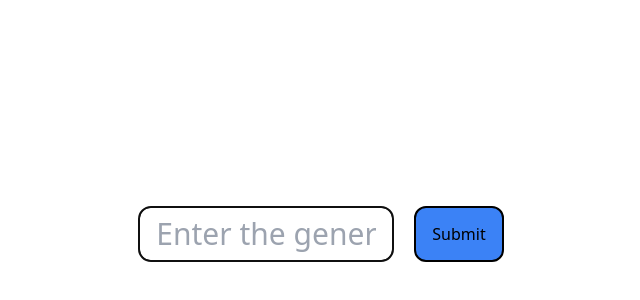
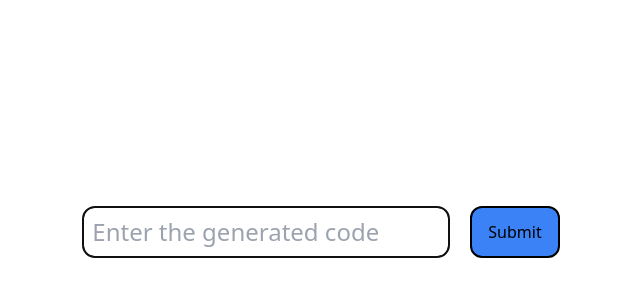
Before and after one commit to MichelSaez610/NotNetflix, an Angular app: page /a2Page in a window 1280 px wide. Shown: the part 34-334 px from the top of the page, without its empty margins (319-959 px from the left). Built offline with nearby package versions, Linux system fonts and the light colour scheme; no server answers.

Commit message:
Changed some css

```diff
--- a/src/app/Components/a1-video-selector/a1-video-selector.component.html
+++ b/src/app/Components/a1-video-selector/a1-video-selector.component.html
@@ -27,7 +27,7 @@
 </nav>
 
 
-<div *ngIf="selectedVideo" class="mx-auto w-[100dvw] h-auto fixed bottom-0 left-0">
+<div *ngIf="selectedVideo" class="mx-auto w-[100dvw] h-auto fixed top-[20%] bottom-0 left-0">
   <video
     id="video"
     class="mx-auto w-[50%] h-auto"
--- a/src/app/Components/a2-code-form/code-form.component.html
+++ b/src/app/Components/a2-code-form/code-form.component.html
@@ -1,7 +1,7 @@
 <div class="h-screen w-full">
   <form class="mt-60 w-full flex gap-x-5 justify-center align-center">
     <input
-      class="py-2 px-4 w-64 text-3xl border-2 border-black rounded-xl justify-center align-center"
+      class="py-2 px-2 w-74 text-2xl border-2 border-black rounded-xl justify-center align-center"
       [(ngModel)]="userCode"
       name="userCode"
       placeholder="Enter the generated code"
```
